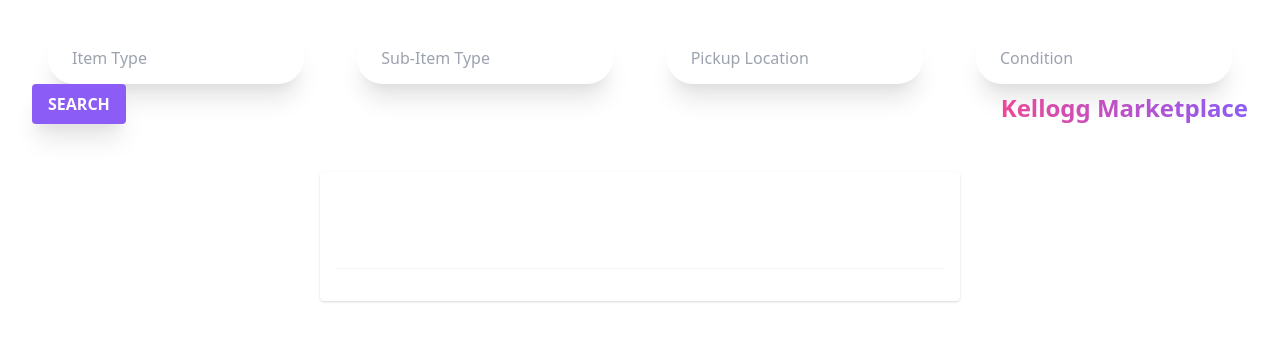
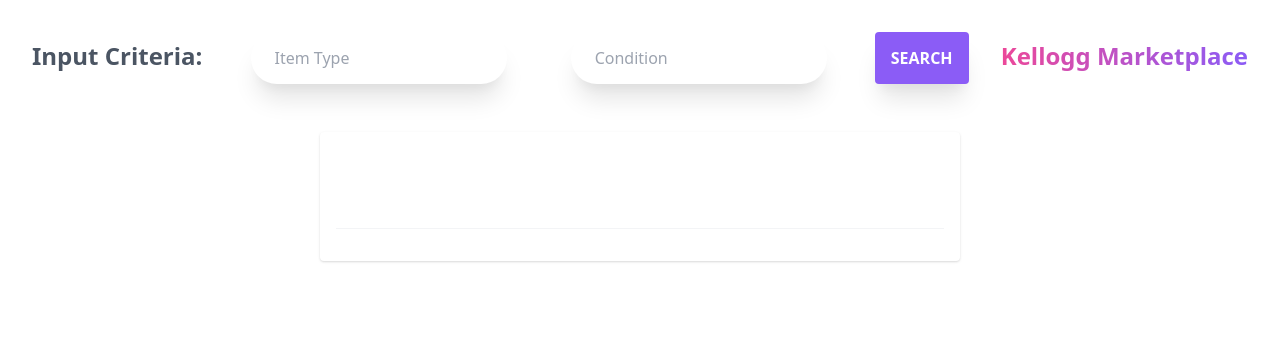
Before and after one commit to amilne99/final, a website: page index.html in a window 1280 px wide. Drawn offline with nearby package versions, Linux system fonts and the light colour scheme; no server answers.

Commit message:
designcommit

```diff
--- a/index.html
+++ b/index.html
@@ -34,10 +34,10 @@
   </script>
   <script src="index.js"></script>
   <div class="flex justify-between flex-wrap p-8">
-    <!-- <p class="text-gray-600 font-bold mt-2 text-2xl text-left">Search</p> -->
+    <p class="text-gray-600 font-bold mt-2 text-2xl text-left">Input Criteria: </p>
     <input class="rounded-full shadow-xl md:mx-4 mx-4 p-2 w-64 py-4 px-6 text-gray-700 leading-tight focus:outline-none" type="text" id="item-type" name="item-type" placeholder ="Item Type">
-    <input class="rounded-full shadow-xl md:mx-4 mx-4 p-2 w-64 py-4 px-6 text-gray-700 leading-tight focus:outline-none" type="text" id="subitem-type" name="subitem-type" placeholder ="Sub-Item Type">
-    <input class="rounded-full shadow-xl md:mx-4 mx-4 p-2 w-64 py-4 px-6 text-gray-700 leading-tight focus:outline-none" type="text" id="pickuplocation" name="pickuplocation" placeholder ="Pickup Location">
+    <!-- <input class="rounded-full shadow-xl md:mx-4 mx-4 p-2 w-64 py-4 px-6 text-gray-700 leading-tight focus:outline-none" type="text" id="subitem-type" name="subitem-type" placeholder ="Sub-Item Type"> -->
+    <!-- <input class="rounded-full shadow-xl md:mx-4 mx-4 p-2 w-64 py-4 px-6 text-gray-700 leading-tight focus:outline-none" type="text" id="pickuplocation" name="pickuplocation" placeholder ="Pickup Location"> -->
     <input class="rounded-full shadow-xl md:mx-4 mx-4 p-2 w-64 py-4 px-6 text-gray-700 leading-tight focus:outline-none" type="text" id="condition" name="condition" placeholder ="Condition">
     <button class="search bg-purple-500 hover:bg-purple-700 text-white font-bold py-2 px-4 rounded shadow-xl focus:outline-none focus:shadow-outline" type="button">
       SEARCH
```
